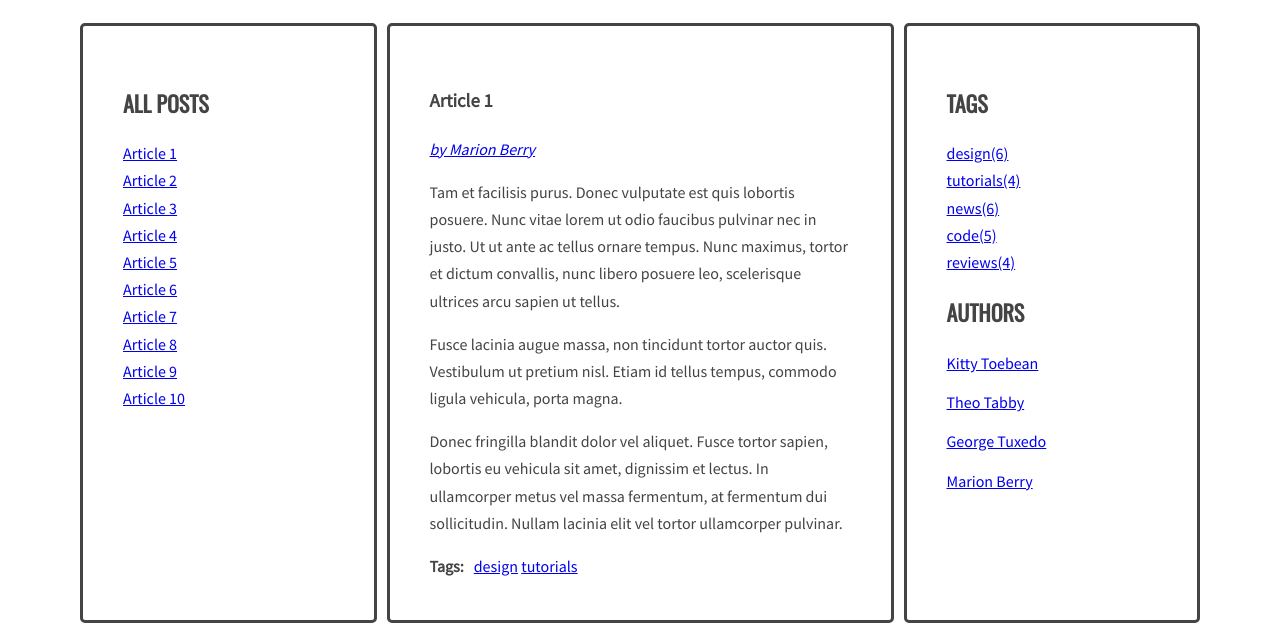
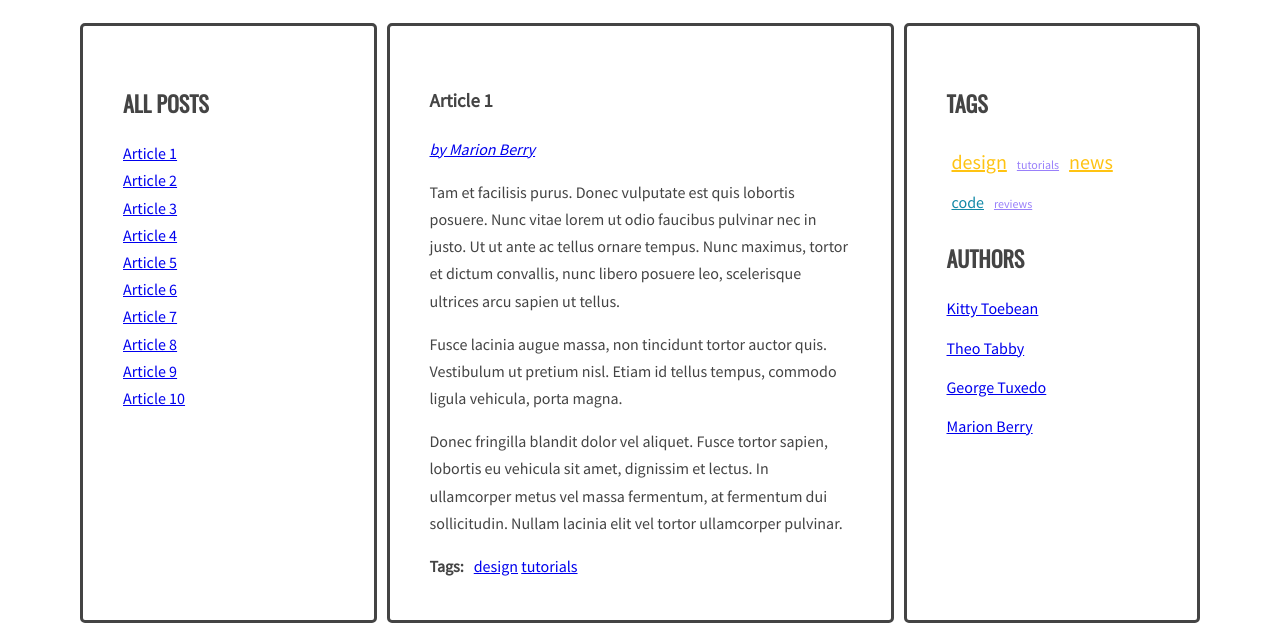
Before and after one commit to Maqel/javascript-blog, a website: page index.html in a window 1280 px wide. Shown: the part 220-851 px from the top of the page. Drawn offline with nearby package versions, Linux system fonts and the light colour scheme.

Commit message:
working_tag_cloud

```diff
--- a/js/script.js
+++ b/js/script.js
@@ -76,7 +76,11 @@
     return params;
   };
   const calculateTagClass = function(count, params){
-
+    const normalizedCount = count - params.min;
+    const normalizedMax = params.max - params.min;
+    const percentage = normalizedCount / normalizedMax;
+    const classNumber = Math.floor(percentage * (optCloudClassCount - 1) + 1);
+    return optCloudClassPrefix + classNumber;
   };
   const generateTags = function (){
     /*[NEW]create a new variable allTags with an empty object*/
@@ -86,8 +90,7 @@
     /*[DONE]START LOOP: for every article:*/
     for(let article of articles){
       /*[DONE]find tags wrapper*/
-      const tagswrapper = article.querySelector(optArticleTagsSelector);
-      tagswrapper.innerHTML = '';
+      const tagList = article.querySelector(optArticleTagsSelector);
       /*[DONE]make html variable with empty string*/
       let html = '';
       /*[DONE]get tags from data-tags attribute*/
@@ -97,9 +100,9 @@
       /*[DONE]START LOOP: for each tag*/
       for(let tag of articleTagsArray){
         /*[DONE]generate HTML of the link*/
-        const tagHTML = '<li><a href="#tag-' + tag + '"><span>' + tag + '</span></a></li>';
+        const linkHTML = '<li><a href="#tag-' + tag + '"><span>' + tag + '</span></a></li>';
         /*[DONE]add generated code to html variable*/
-        html = html + ' ' + tagHTML;
+        html = html + ' ' + linkHTML;
         /*[NEW]check if this link is NOT already in allTags*/
         if(!allTags[tag]){
           /*[NEW]add tag to allTags object*/
@@ -109,18 +112,20 @@
         }
       } /*[DONE]END LOOP: for each tag*/
       /*[DONE]insert HTML of all the links into the tags wrapper*/
-      tagswrapper.innerHTML = html;
+      tagList.innerHTML = html;
     } /*[DONE]END LOOP: for every article:*/
     /* [NEW] find list of tags in right column */
     const tagList = document.querySelector(optTagsListSelector);
     const tagsParams = calculateTagsParams(allTags);
-    console.log('tagsParams:', tagsParams);
+    //console.log('tagsParams:', tagsParams);
     /*[NEW] create variable for all links HTML code*/
     let allTagsHTML = '';
     /*[NEW] START LOOP: for each tag in allTags:*/
     for(let tag in allTags){
       /*[NEW] generate code of a link and add it to allTagsHTML*/
-      allTagsHTML +='<li><a href="#tag-' + tag + '"><span>' + tag + '(' + allTags[tag] + ')' + '</span></a></li>';
+      const tagLinkHTML = '<li><a href=#tag-' + tag + ' class="' +  calculateTagClass(allTags[tag], tagsParams) + '"<span>' +  tag  + '</span></a></li>';
+      allTagsHTML += tagLinkHTML;
+      //console.log('tagLinkHTML:', tagLinkHTML);
     } /*[NEW] END LOOP: for each tag in allTags:*/
     /*[NEW] add HTML from allTagsHTML to tagList*/
     tagList.innerHTML = allTagsHTML;
@@ -158,7 +163,7 @@
   /*CLICK LISTENER TO TAGS*/
   const addClickListenersToTags = function (){
     /*[DONE]find all links to tags*/
-    const tagLinks = document.querySelectorAll('.post-tags a');
+    const tagLinks = document.querySelectorAll('.tags a, .post-tags a');
     /*[DONE]START LOOP: for each link*/
     for (let tagLink of tagLinks) {
       /*[DONE]add tagClickHandler as event listener for that link*/
@@ -169,6 +174,8 @@
 
   /*GENERATE AUTHOR*/
   const generateAuthor = function (){
+    /* [NEW] create a new variable allTags with an empty array */
+
     /*[DONE]find all articles*/
     const articles = document.querySelectorAll(optArticleSelector);
     /*[DONE]START LOOP for every article*/
--- a/sass/style.scss
+++ b/sass/style.scss
@@ -120,3 +120,34 @@ body {
     margin: 0 10px 0 0;
   }
 }
+
+/* Tags */
+.tags li {
+  display: inline-block;
+  margin: 5px;
+}
+
+.tag-size-1 {
+  font-size: 12px;
+  color: #9980FA;
+}
+
+.tag-size-2 {
+  font-size: 14px;
+  color: #6F1E51;
+}
+
+.tag-size-3 {
+  font-size: 16px;
+  color: #1289A7;
+}
+
+.tag-size-4 {
+  font-size: 18px;
+  color: #009432;
+}
+
+.tag-size-5 {
+  font-size: 20px;
+  color: #FFC312;
+}
```
Also changed, not shown: css/style.css, 1 other file.
